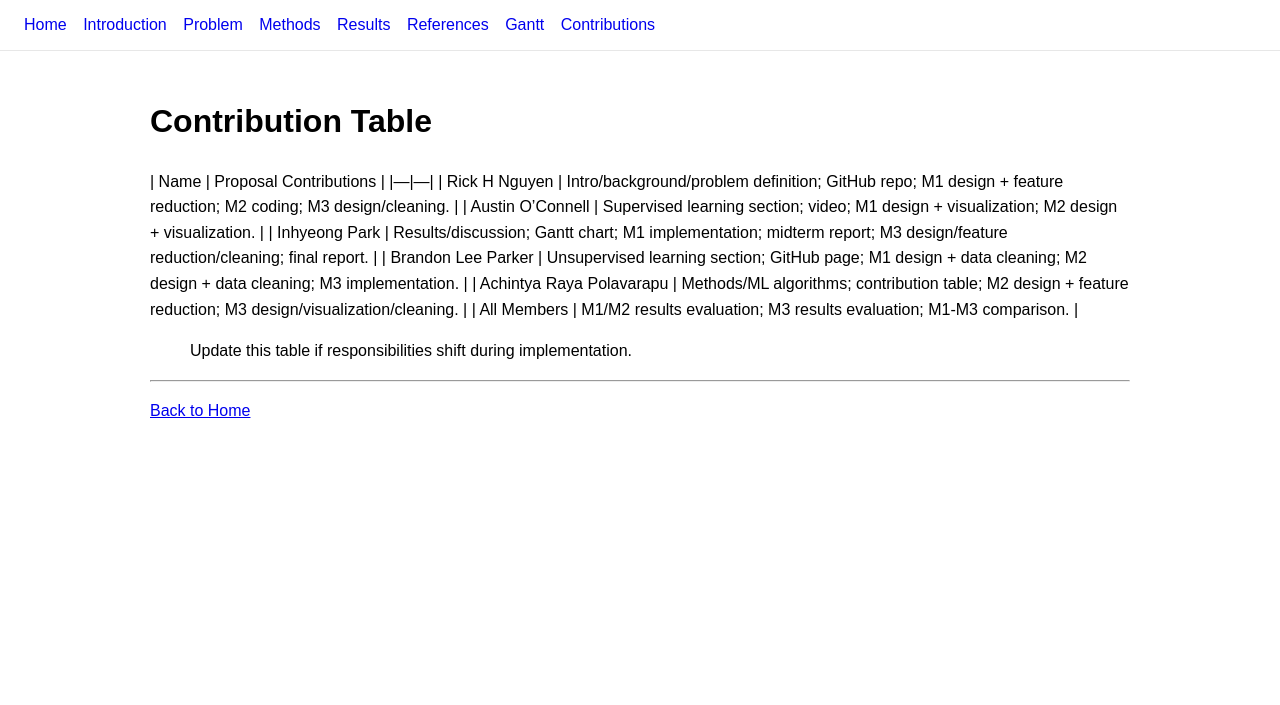
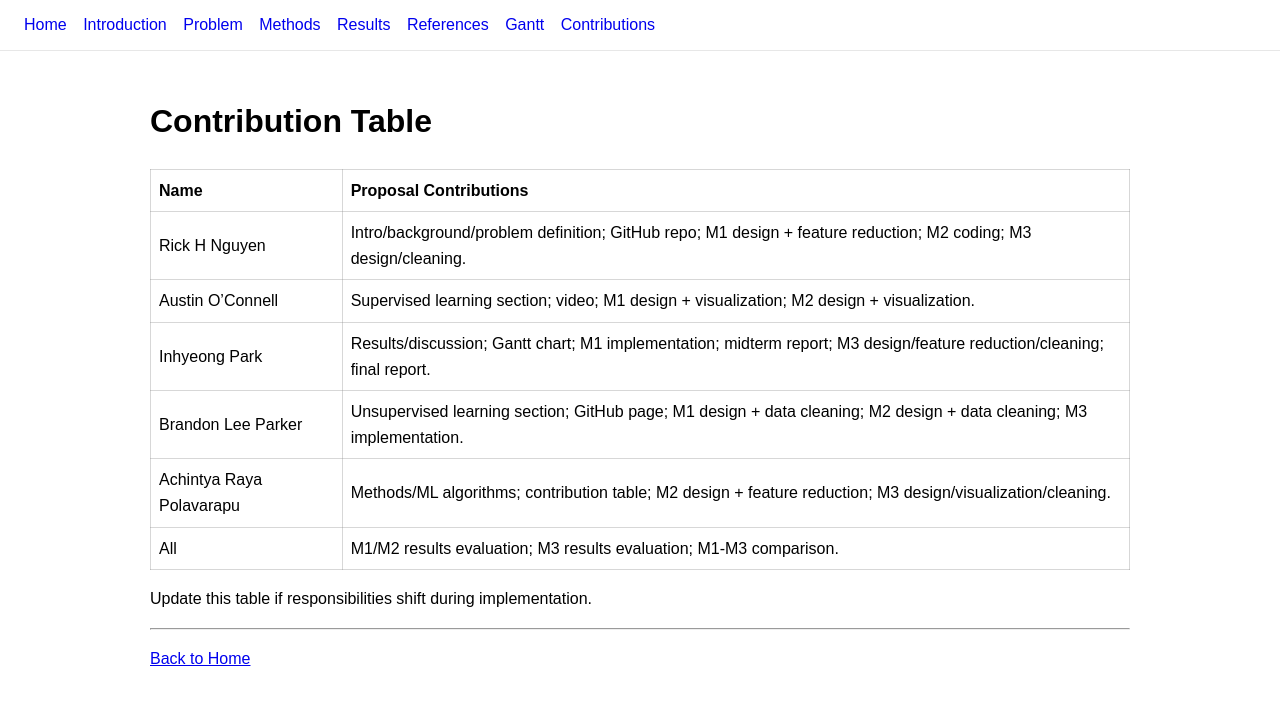
Before and after one commit to Brandonlp3/Proposal-Page, a Jekyll site: the page built from contribution-table.md, in a window 1280 px wide. Shown: the top 705 px of the page. Built offline with Jekyll 4.4.1, drawn with Linux system fonts in a browser that asks for light colours.

Commit message:
Fix contribution table markdown formatting

```diff
--- a/contribution-table.md
+++ b/contribution-table.md
@@ -6,14 +6,15 @@ title: Contribution Table
 # Contribution Table
 
 | Name | Proposal Contributions |
-|---|---|
+| --- | --- |
 | Rick H Nguyen | Intro/background/problem definition; GitHub repo; M1 design + feature reduction; M2 coding; M3 design/cleaning. |
 | Austin O'Connell | Supervised learning section; video; M1 design + visualization; M2 design + visualization. |
 | Inhyeong Park | Results/discussion; Gantt chart; M1 implementation; midterm report; M3 design/feature reduction/cleaning; final report. |
 | Brandon Lee Parker | Unsupervised learning section; GitHub page; M1 design + data cleaning; M2 design + data cleaning; M3 implementation. |
 | Achintya Raya Polavarapu | Methods/ML algorithms; contribution table; M2 design + feature reduction; M3 design/visualization/cleaning. |
-| All Members | M1/M2 results evaluation; M3 results evaluation; M1-M3 comparison. |
-> Update this table if responsibilities shift during implementation.
+| All | M1/M2 results evaluation; M3 results evaluation; M1-M3 comparison. |
+
+Update this table if responsibilities shift during implementation.
 
 ---
 [Back to Home]({{ '/' | relative_url }})
```
